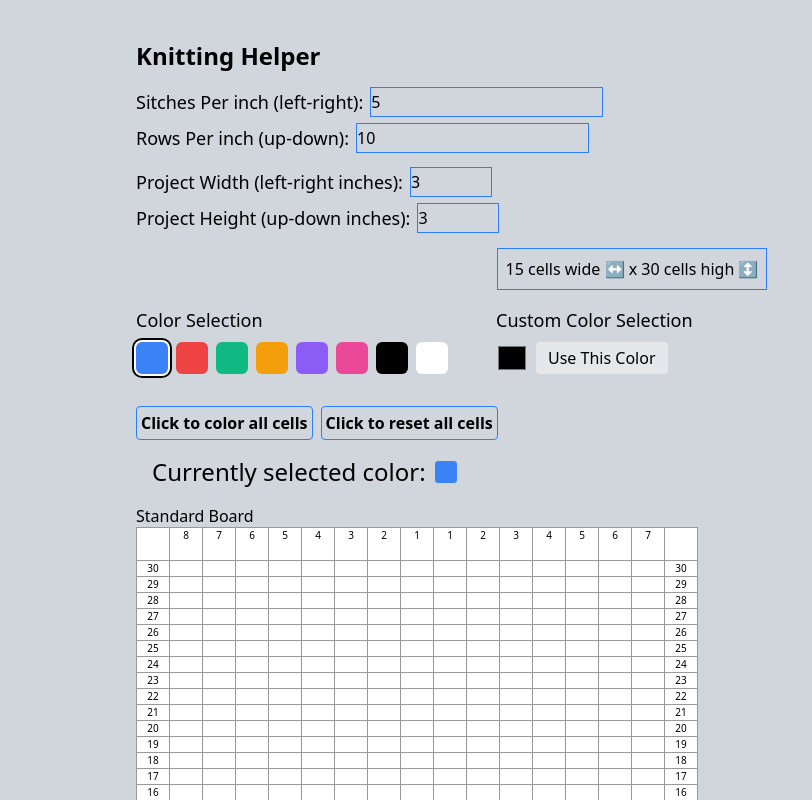
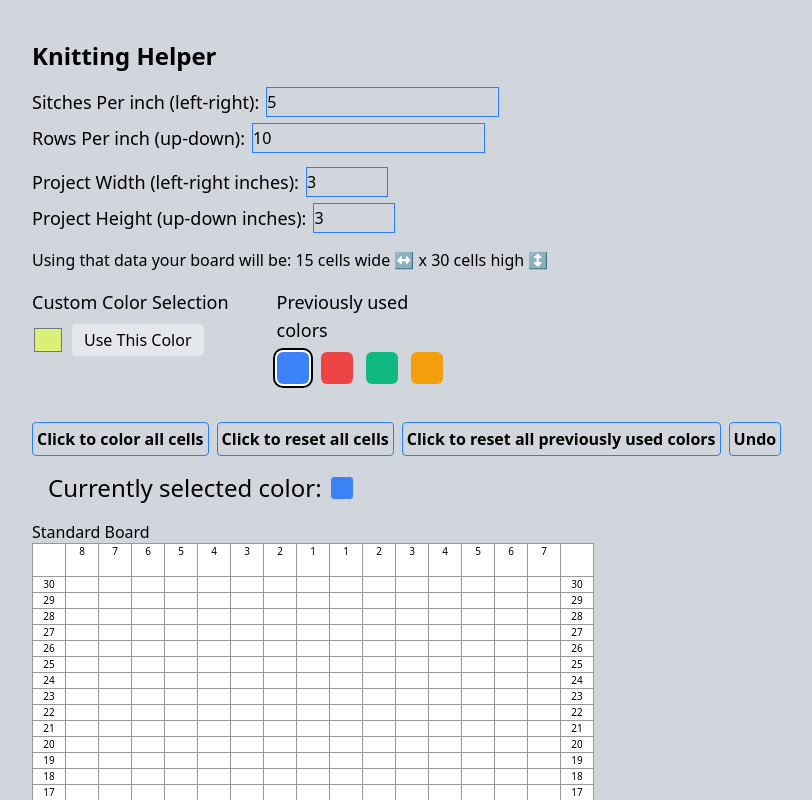
Before and after one commit to aliunwala/knitting, a Next.js app: page / in a window 1280 px wide. Shown: the top 800 px of the page, without its empty margins (8-820 px from the left). Built offline with nearby package versions, Linux system fonts and the light colour scheme.

Commit message:
Custom color pool logic, remove strange globe on drag on mac+chrome, added undo history up to 10 moves back in time.

```diff
--- a/src/app/components/board.tsx
+++ b/src/app/components/board.tsx
@@ -9,6 +9,7 @@ import {
   modify2DArray,
   cellDimensions,
   isInRange,
+  getRandomHexColor,
 } from "../utils/helperFunctions";
 import ColorSelect from "./select";
 import BoardBorderTopBottom from "./boardBorderTopBottom";
@@ -24,10 +25,10 @@ export default function Board() {
     "#ef4444", // red
     "#10b981", // green
     "#f59e0b", // amber
-    "#8b5cf6", // purple
-    "#ec4899", // pink
-    "#000000", // black
-    "#ffffff", // white
+    // "#8b5cf6", // purple
+    // "#ec4899", // pink
+    // "#000000", // black
+    // "#ffffff", // white
   ];
   const defaultCellWidth = 34;
   const defaultCellHeight = 34;
@@ -42,10 +43,13 @@ export default function Board() {
   const [activeRow, setActiveRow] = useState(1);
   const [knittingMode, setKnittingMode] = useState(false);
   // Custom color input
-  const [customColor, setCustomColor] = useState("#000000");
+  const [customColor, setCustomColor] = useState(getRandomHexColor());
+  const [customColorList, setCustomColorList] = useState<string[]>(colorsEnum);
   // const [fillColor, setFillColor] = useState(colorsEnum[0]);
   const [currentColor, setCurrentColor] = useState(colorsEnum[0]);
   const [userSavedBoardState, setUserSavedBoardState] = useState("");
+  const [automaticallySavedBoardState, setAutomaticallySavedBoardState] =
+    useState<object[]>([]);
   const numberOfCellsWide = stichesPerInch * projectWidth;
   const numberOfCellsTall = rowsPerInch * projectHeight;
   const { cellHeight, cellWidth } = cellDimensions(
@@ -68,6 +72,7 @@ export default function Board() {
    * Effects
    */
   useEffect(() => {
+    console.log(automaticallySavedBoardState.length);
     if (board && board[0]) {
       if (
         board.length !== numberOfCellsTall ||
@@ -82,7 +87,12 @@ export default function Board() {
         );
       }
     }
-  }, [numberOfCellsWide, numberOfCellsTall, board]);
+  }, [
+    numberOfCellsWide,
+    numberOfCellsTall,
+    automaticallySavedBoardState,
+    board,
+  ]);
 
   /**
    * Handlers
@@ -107,15 +117,55 @@ export default function Board() {
   // Add custom color to palette
   const addCustomColor = () => {
     setCurrentColor(customColor);
+    setCustomColor(getRandomHexColor());
+    setCustomColorList((prevColors) => {
+      if (prevColors.length <= 19) {
+        return [customColor, ...prevColors];
+      } else {
+        return [customColor, ...prevColors.slice(0, -1)];
+      }
+    });
   };
 
   // Handle mouse down on a cell
   const handleMouseDown = useCallback(
-    (row: number, col: number) => {
+    (e: Event, row: number, col: number) => {
+      e.preventDefault();
       isDrawingRef.current = true;
       // Check if the cell already has this color to determine if we're erasing
       isErasingRef.current = board[row][col].color === currentColor;
 
+      setAutomaticallySavedBoardState((state) => {
+        if (state.length >= 10) {
+          return [
+            ...state.slice(1),
+            {
+              board,
+              stichesPerInch,
+              rowsPerInch,
+              projectHeight,
+              projectWidth,
+              customColor,
+              cellColor: currentColor,
+              customColorList,
+            },
+          ];
+        } else {
+          return [
+            ...state,
+            {
+              board,
+              stichesPerInch,
+              rowsPerInch,
+              projectHeight,
+              projectWidth,
+              customColor,
+              cellColor: currentColor,
+              customColorList,
+            },
+          ];
+        }
+      });
       if (isErasingRef.current) {
         const newCell = { color: "#FFFFFF" };
         setBoard((state) => modify2DArray(state, row, col, newCell));
@@ -124,7 +174,16 @@ export default function Board() {
         setBoard((state) => modify2DArray(state, row, col, newCell));
       }
     },
-    [currentColor, board]
+    [
+      currentColor,
+      board,
+      stichesPerInch,
+      rowsPerInch,
+      projectHeight,
+      projectWidth,
+      customColor,
+      customColorList,
+    ]
   );
 
   // Handle mouse enter on a cell (for dragging)
@@ -154,10 +213,16 @@ export default function Board() {
       isDrawingRef.current = false;
     };
 
+    const handleDragStart = (e: Event) => {
+      e.preventDefault();
+    };
+
+    document.addEventListener("dragstart", handleDragStart);
     document.addEventListener("mouseup", handleGlobalMouseUp);
     document.addEventListener("touchend", handleGlobalMouseUp);
 
     return () => {
+      document.removeEventListener("dragstart", handleGlobalMouseUp);
       document.removeEventListener("mouseup", handleGlobalMouseUp);
       document.removeEventListener("touchend", handleGlobalMouseUp);
     };
@@ -165,7 +230,7 @@ export default function Board() {
 
   return (
     <>
-      <div className="max-w-5xl mx-auto p-4">
+      <div className="p-4">
         <h1 className="text-2xl font-bold mb-4">Knitting Helper</h1>
 
         {/**
@@ -245,14 +310,15 @@ export default function Board() {
          * Display the cell calculations based on user inputs
          */}
         <section className="sectionDivider">
-          <div className="flex items-center justify-center">
-            <div className="border-blue-500 border p-2">{`${numberOfCellsWide} cells wide ↔️ x ${numberOfCellsTall} cells high ↕️`}</div>
-          </div>
+          {/* <div className="flex items-center justify-center"> */}
+          {/* <div className="border-blue-500 border p-2">{`${numberOfCellsWide} cells wide ↔️ x ${numberOfCellsTall} cells high ↕️`}</div> */}
+          {/* </div> */}
+          <div className="">{`Using that data your board will be: ${numberOfCellsWide} cells wide ↔️ x ${numberOfCellsTall} cells high ↕️`}</div>
         </section>
 
         <section className="sectionDivider">
           <div className="flex gap-12">
-            <div className="flex flex-col bg-gray-300 ">
+            {/* <div className="flex flex-col bg-gray-300 ">
               <h2 className="text-lg font-medium mb-2">Color Selection</h2>
               <div className="flex flex-wrap gap-2 mb-4">
                 {colorsEnum.map((color, index) => (
@@ -269,7 +335,7 @@ export default function Board() {
                   />
                 ))}
               </div>
-            </div>
+            </div> */}
 
             <div className="flex flex-col  bg-gray-300 ">
               <h2 className="text-lg font-medium mb-2">
@@ -289,6 +355,35 @@ export default function Board() {
                 >
                   Use This Color
                 </button>
+              </div>
+            </div>
+
+            <div className="flex flex-col bg-gray-300 flex-wrap max-w-[184px]">
+              <h2 className="text-lg font-medium mb-2">
+                Previously used colors
+              </h2>
+              <div className="flex flex-wrap gap-2 mb-4">
+                {customColorList.map((color, index) => {
+                  const tempButton = (
+                    <button
+                      title={color}
+                      key={index + "_" + color}
+                      className={`w-8 h-8 rounded-md ${
+                        currentColor === color
+                          ? "ring-2 ring-offset-2 ring-black"
+                          : ""
+                      }`}
+                      style={{ backgroundColor: color }}
+                      onClick={() => setCurrentColor(color)}
+                      aria-label={`Select ${color} color`}
+                    />
+                  );
+                  return (
+                    <div key={index + "_DIV" + color} className="basis-1/5 ">
+                      {tempButton}
+                    </div>
+                  );
+                })}
               </div>
             </div>
           </div>
@@ -333,6 +428,54 @@ export default function Board() {
             className="bg-transparent hover:bg-blue-500 font-semibold hover:text-white py-1 px-1 border border-blue-500 hover:border-transparent rounded"
           >
             Click to reset all cells
+          </button>
+
+          <button
+            onClick={(e) => {
+              if (
+                confirm(
+                  `Are you sure you want to reset the previously used colors? this cannot be undone.`
+                )
+              ) {
+                setCustomColorList([]);
+                setCustomColor("#FFFFFF");
+                setCurrentColor("#FFFFFF");
+              }
+            }}
+            type="button"
+            className="bg-transparent hover:bg-blue-500 font-semibold hover:text-white py-1 px-1 border border-blue-500 hover:border-transparent rounded"
+          >
+            Click to reset all previously used colors
+          </button>
+
+          <button
+            onClick={(e) => {
+              // console.log(automaticallySavedBoardState.length);
+              let JSONuserSavedBoardStateTEMP: any;
+              try {
+                const JSONuserSavedBoardState =
+                  automaticallySavedBoardState.pop();
+                if (JSONuserSavedBoardState === undefined) {
+                  // We popped nothing
+                  return;
+                }
+                JSONuserSavedBoardStateTEMP = JSONuserSavedBoardState;
+                setStichesPerInch(JSONuserSavedBoardStateTEMP.stichesPerInch);
+                setRowsPerInch(JSONuserSavedBoardStateTEMP.rowsPerInch);
+                setProjectHeight(JSONuserSavedBoardStateTEMP.projectHeight);
+                setProjectWidth(JSONuserSavedBoardStateTEMP.projectWidth);
+                setBoard(JSONuserSavedBoardStateTEMP.board);
+                setCustomColor(JSONuserSavedBoardStateTEMP.customColor);
+                setCurrentColor(JSONuserSavedBoardStateTEMP.cellColor);
+                setCustomColorList(JSONuserSavedBoardStateTEMP.customColorList);
+              } catch (e) {
+                console.log("Error when updating board state: " + e);
+              }
+            }}
+            type="button"
+            className="bg-transparent hover:bg-blue-500 font-semibold hover:text-white py-1 px-1 border border-blue-500 hover:border-transparent rounded"
+          >
+            Undo
           </button>
         </section>
 
@@ -518,6 +661,7 @@ export default function Board() {
               setBoard(JSONuserSavedBoardStateTEMP.board);
               setCustomColor(JSONuserSavedBoardStateTEMP.customColor);
               setCurrentColor(JSONuserSavedBoardStateTEMP.cellColor);
+              setCustomColorList(JSONuserSavedBoardStateTEMP.customColorList);
             }}
           >
             <label className="text-lg font-medium" htmlFor="boardState">
@@ -559,6 +703,7 @@ export default function Board() {
                   projectWidth,
                   customColor,
                   cellColor: currentColor,
+                  customColorList,
                 })
               );
               console.log(boardStateToPrint);
@@ -584,6 +729,7 @@ export default function Board() {
                   projectWidth,
                   customColor,
                   cellColor: currentColor,
+                  customColorList,
                 })
               );
               console.log(boardStateToPrint);
--- a/src/app/components/boardCell.tsx
+++ b/src/app/components/boardCell.tsx
@@ -39,7 +39,7 @@ function BoardCell({
         }}
         onClick={(e) => handleCellClick(row, col)}
         // onMouseOver={onMouseOverHandler}
-        onMouseDown={() => onMouseDown(row, col)}
+        onMouseDown={(e) => onMouseDown(e, row, col)}
         onMouseEnter={() => onMouseEnter(row, col)}
         onMouseUp={() => onMouseUp()}
         onTouchStart={() => onMouseDown(row, col)}
--- a/src/app/utils/helperFunctions.tsx
+++ b/src/app/utils/helperFunctions.tsx
@@ -129,3 +129,12 @@ export function isInRange(value: number, min: number, max: number): number {
   }
   return value;
 }
+
+export function getRandomHexColor() {
+  return (
+    "#" +
+    Math.floor(Math.random() * 16777215)
+      .toString(16)
+      .padStart(6, "0")
+  );
+}
```
